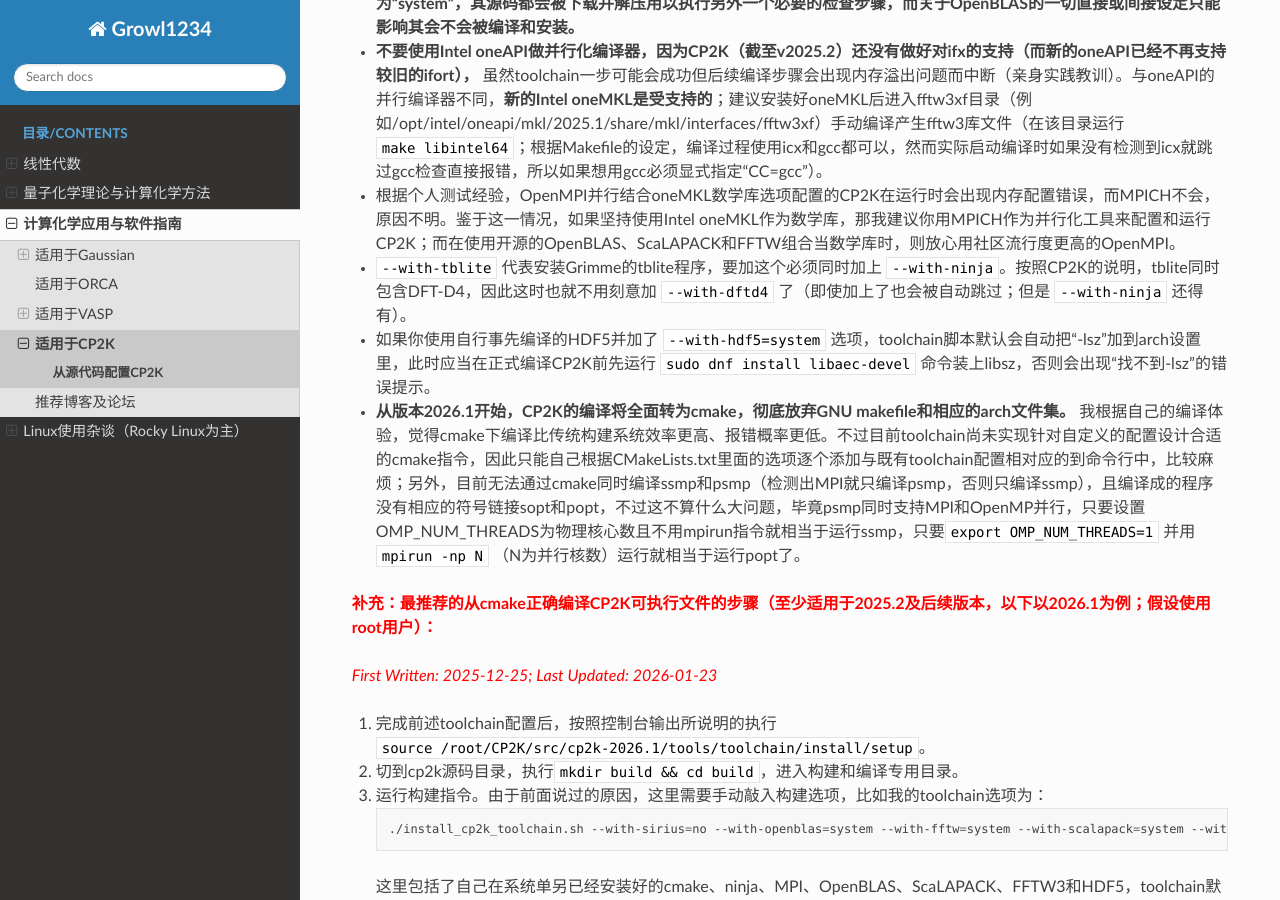
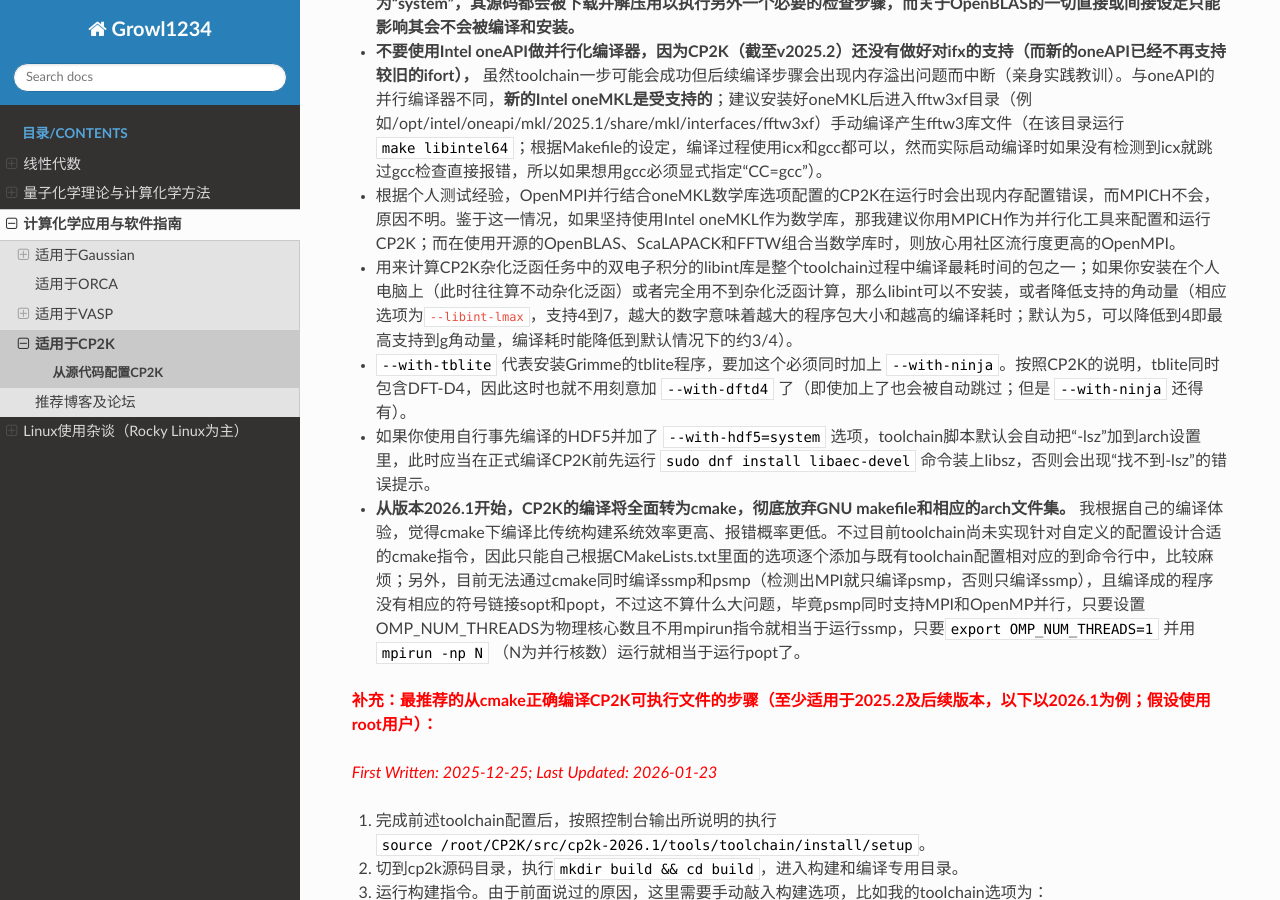
Before and after one commit to Growl1234/RTDProject, a Sphinx documentation site: the page built from source/applications/CP2K/installation.md, in a window 1280 px wide and 900 px high, scrolled down 416 px. Built offline with Sphinx 7.4.7 and the Read the Docs theme 3.1.0, drawn with Linux system fonts in a browser that asks for light colours.

Commit message:
Update installation.md

```diff
--- a/source/applications/CP2K/installation.md
+++ b/source/applications/CP2K/installation.md
@@ -11,6 +11,8 @@
 * **不要使用Intel oneAPI做并行化编译器，因为CP2K（截至v2025.2）还没有做好对ifx的支持（而新的oneAPI已经不再支持较旧的ifort），** 虽然toolchain一步可能会成功但后续编译步骤会出现内存溢出问题而中断（亲身实践教训）。与oneAPI的并行编译器不同，**新的Intel oneMKL是受支持的**；建议安装好oneMKL后进入fftw3xf目录（例如/opt/intel/oneapi/mkl/2025.1/share/mkl/interfaces/fftw3xf）手动编译产生fftw3库文件（在该目录运行 <code style="font-size: 14px;">make libintel64</code>；根据Makefile的设定，编译过程使用icx和gcc都可以，然而实际启动编译时如果没有检测到icx就跳过gcc检查直接报错，所以如果想用gcc必须显式指定“CC=gcc”）。
 
 * 根据个人测试经验，OpenMPI并行结合oneMKL数学库选项配置的CP2K在运行时会出现内存配置错误，而MPICH不会，原因不明。鉴于这一情况，如果坚持使用Intel oneMKL作为数学库，那我建议你用MPICH作为并行化工具来配置和运行CP2K；而在使用开源的OpenBLAS、ScaLAPACK和FFTW组合当数学库时，则放心用社区流行度更高的OpenMPI。
+
+* 用来计算CP2K杂化泛函任务中的双电子积分的libint库是整个toolchain过程中编译最耗时间的包之一；如果你安装在个人电脑上（此时往往算不动杂化泛函）或者完全用不到杂化泛函计算，那么libint可以不安装，或者降低支持的角动量（相应选项为`--libint-lmax`，支持4到7，越大的数字意味着越大的程序包大小和越高的编译耗时；默认为5，可以降低到4即最高支持到g角动量，编译耗时能降低到默认情况下的约3/4）。
 
 * <code style="font-size: 14px;">\--with-tblite</code> 代表安装Grimme的tblite程序，要加这个必须同时加上 <code style="font-size: 14px;">\--with-ninja</code>。按照CP2K的说明，tblite同时包含DFT-D4，因此这时也就不用刻意加 <code style="font-size: 14px;">\--with-dftd4</code> 了（即使加上了也会被自动跳过；但是 <code style="font-size: 14px;">\--with-ninja</code> 还得有）。
 
```
